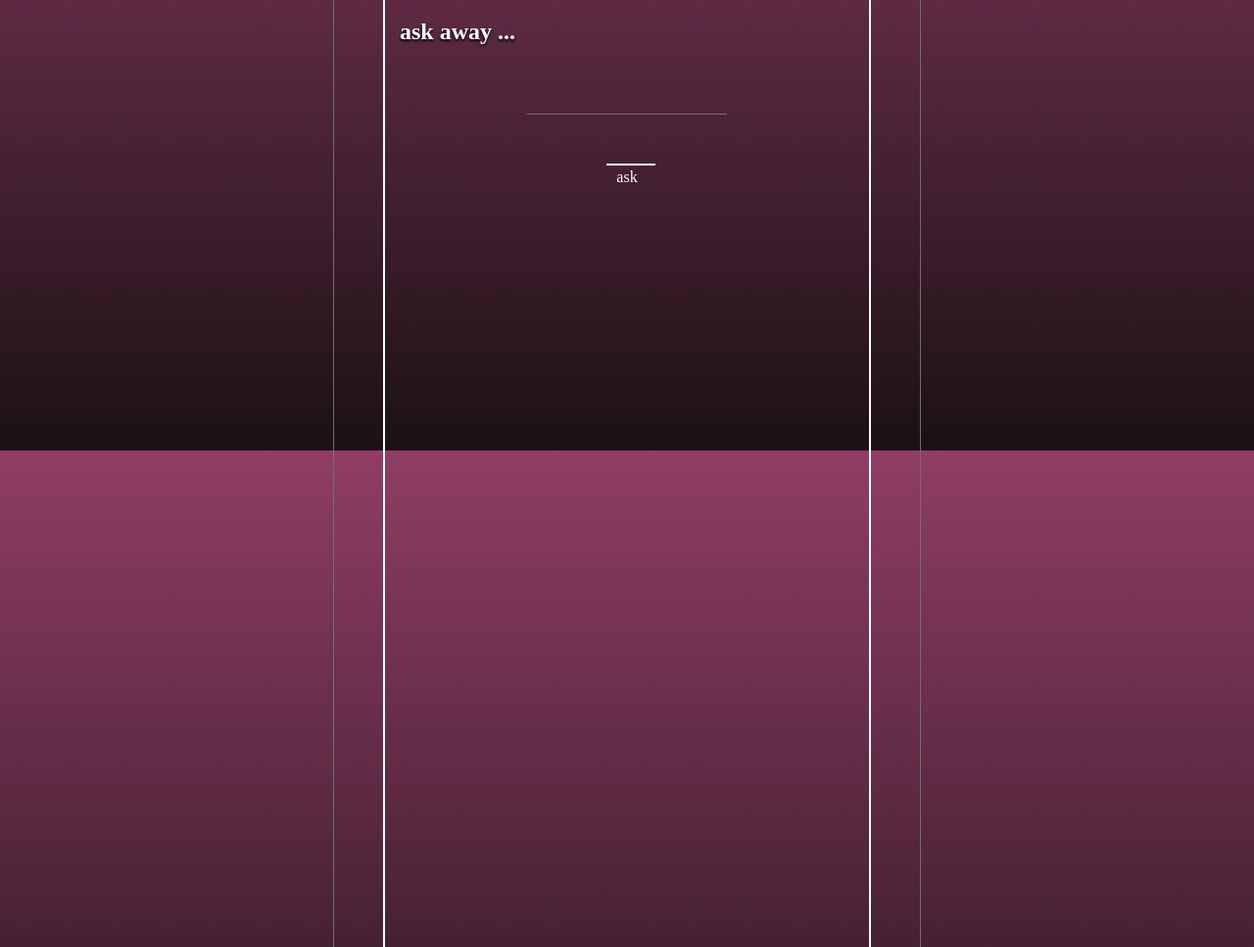
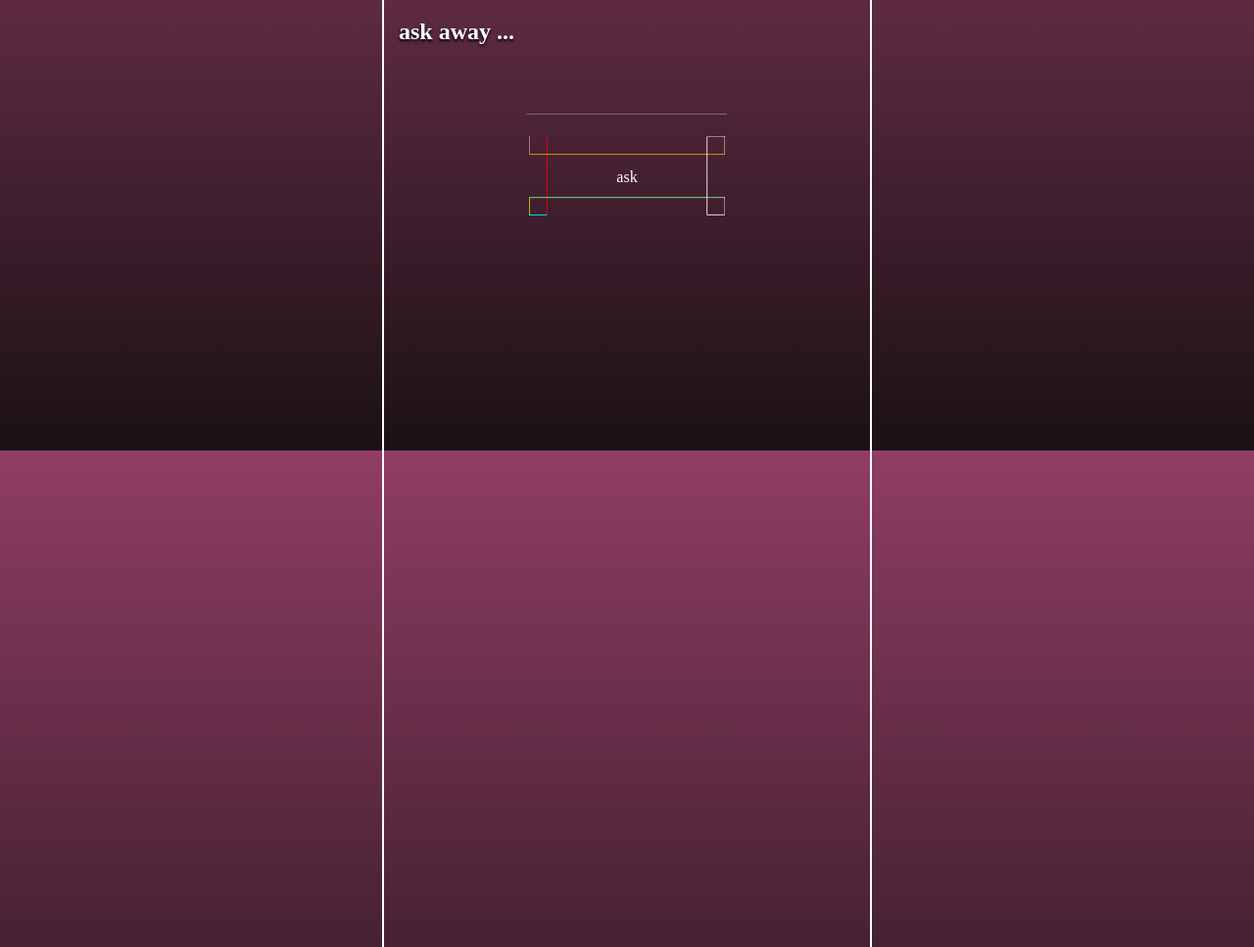
Before and after one commit to nteng3290/theEight, a plain HTML site: page index.html in a window 1280 px wide. Shown: the part 1140-2107 px from the top of the page at 98% size. Drawn offline with Linux system fonts and the light colour scheme; a web font is replaced by a local one.

Commit message:
adding changes to git

```diff
--- a/index.html
+++ b/index.html
@@ -32,12 +32,18 @@
                 <h2>ask away ...</h2>
                 <form id="question">
                     <input type="text" id="ask-box">
-                    <button type="submit" id="btn-ask" class="btn-style">ask</button>
+                    <div class="button">
+                        <img src="button_frame.svg" alt="">
+                        <button type="submit" id="btn-ask" class="btn-style">ask</button>
+                    </div>
                 </form>
             </div>
             <div id="response" class="response-style">
             </div>
-            <a href="#ask-screen" class="btn-style btn-refresh">Ask again</a>
+            <div class="button">
+                <img src="button_frame.svg" alt="">
+                <a href="#ask-screen" class="btn-style btn-refresh">Ask again</a>
+            </div>
         </div>
     </div>
 </body>
--- a/style.css
+++ b/style.css
@@ -94,9 +94,9 @@ body{
 }
 .inner-wrapper{
     /* width: 95%; */
-    margin: 0 auto;
     border: 2px solid white;
     border-radius: 120px;
+    margin: 0 auto;
     padding: 15px;
 }
 @media (min-width: 768px) {
@@ -104,8 +104,6 @@ body{
         max-width: 80%;
         margin: 0 auto;
         padding: 0 50px;
-        border-left: 1px solid #707070;
-        border-right: 1px solid #707070;
     }
 }
 @media (min-width: 940px) {
@@ -240,17 +238,11 @@ input[type=text]{
     border: none;
     position: relative;
     animation: fade-in 2s both;
+    width: 100%;
+    text-align: center;
 }
 .response-style p {
     animation: fade-in 2s both;
-}
-.btn-style:before{
-    content: "";
-    width: 120%;
-    position: absolute;
-    top: 0;
-    left: 0;
-    border-bottom: 2px solid white;
 }
 .btn-refresh.visible{
     display: block;
@@ -259,3 +251,12 @@ input[type=text]{
 .response-style p {
     text-align: center;
 }
+.button{
+    position: relative;
+    width: 200px;
+}
+img{
+    position: absolute;
+    max-width: 100%;
+    bottom: -25px;
+}
```
Also changed, not shown: button_frame.svg (added), stock-vector-red-and-gold-silver-cloud-pattern-japanese-paper-style-555066598.jpg (added).
